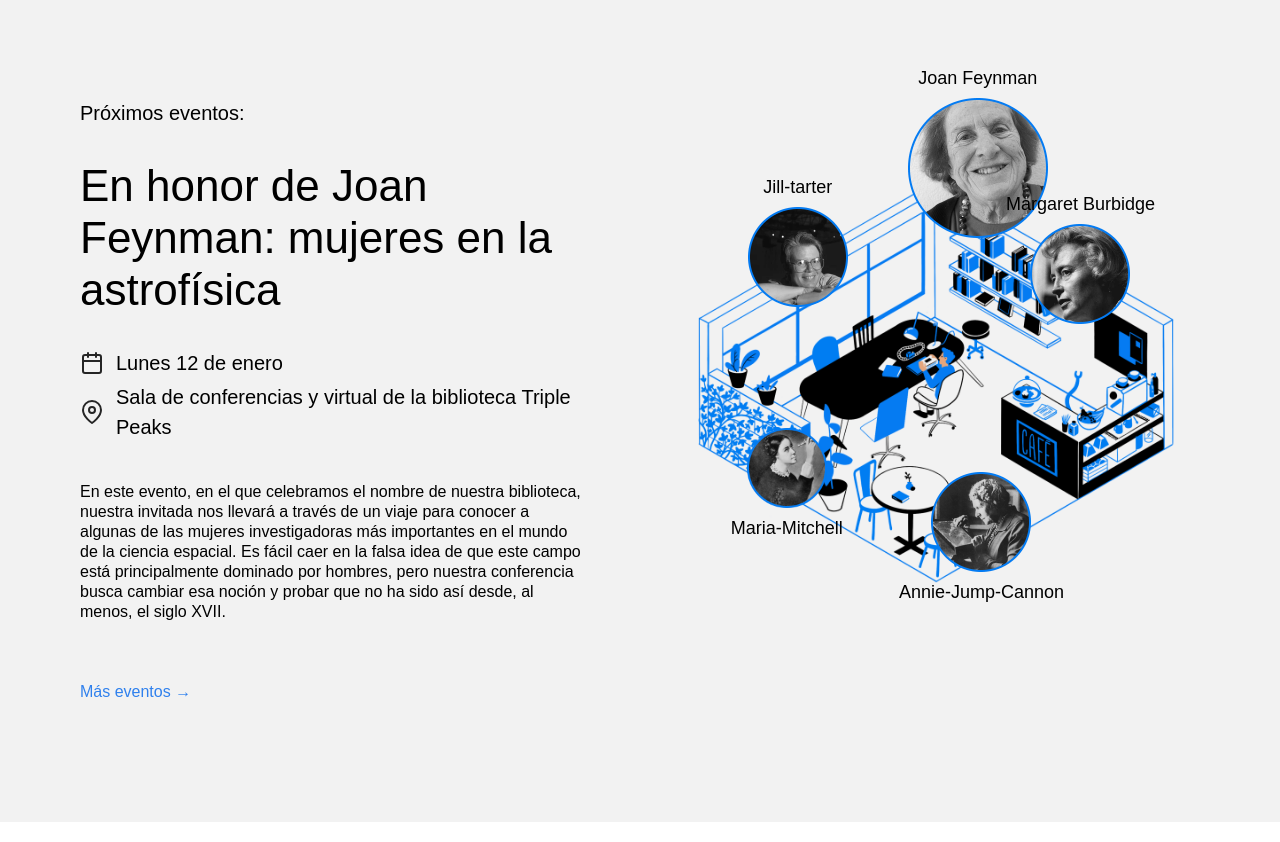
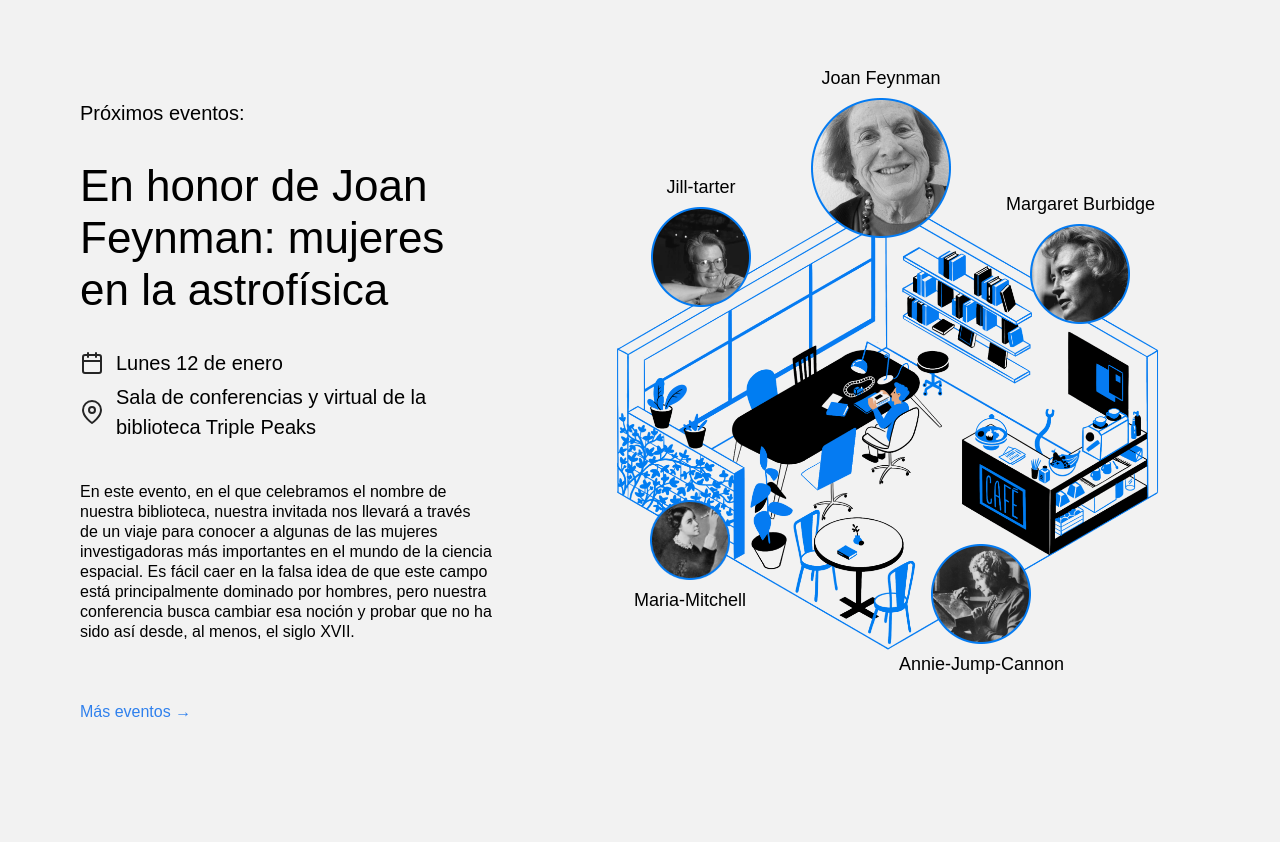
Before and after one commit to NattBlandero/web_project_library_es, a plain HTML site: page index.html in a window 1280 px wide. Shown: the part 2096-2938 px from the top of the page. Drawn offline with Linux system fonts and the light colour scheme.

Commit message:
section event

```diff
--- a/styles/style.css
+++ b/styles/style.css
@@ -224,7 +224,7 @@
 
 .events__cover {
   flex-grow: 1;
-  flex-shrink: 0px;
+  flex-shrink: 0;
   flex-basis: 788px;
   max-width: 788px;
   position: relative;
```
